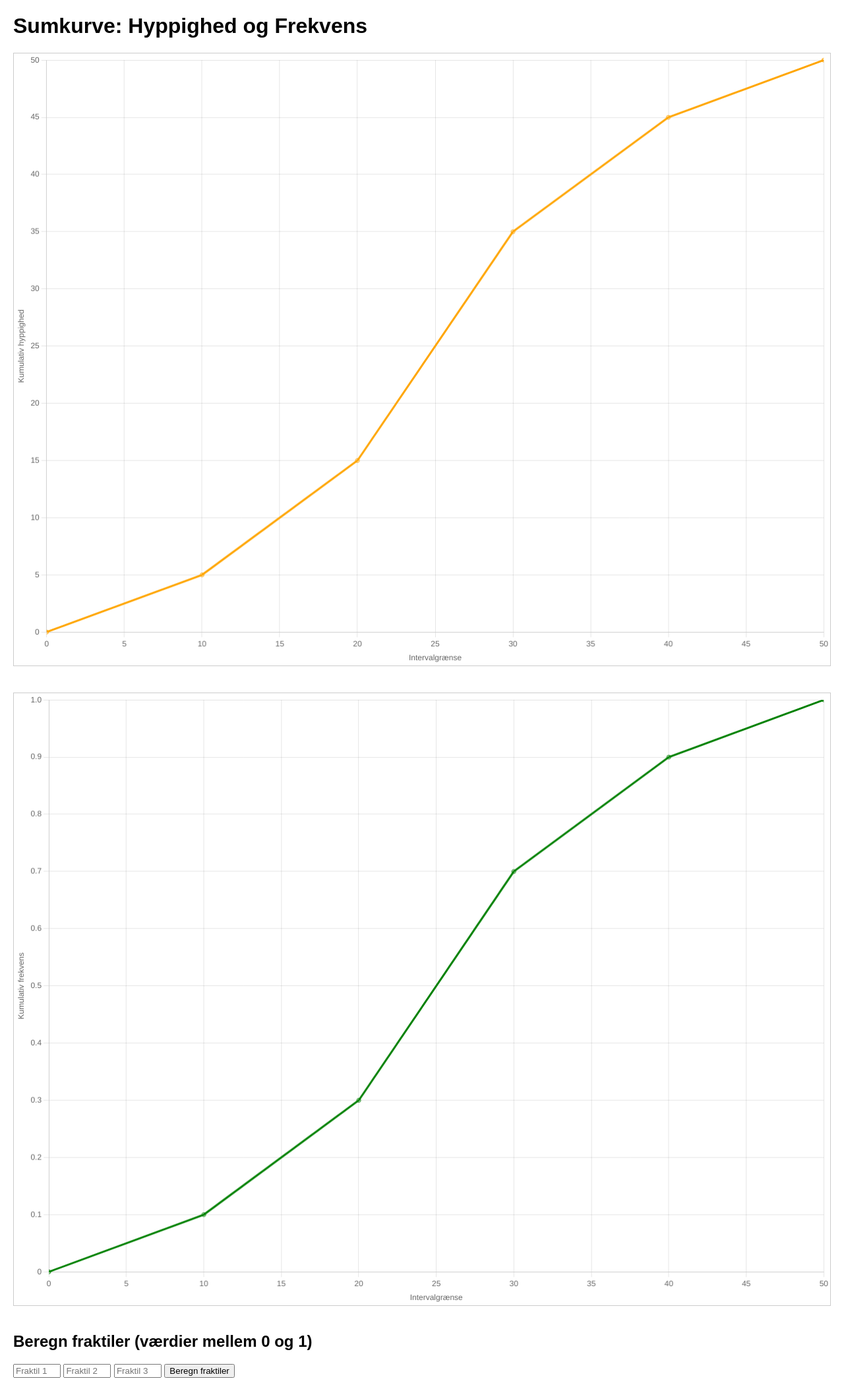
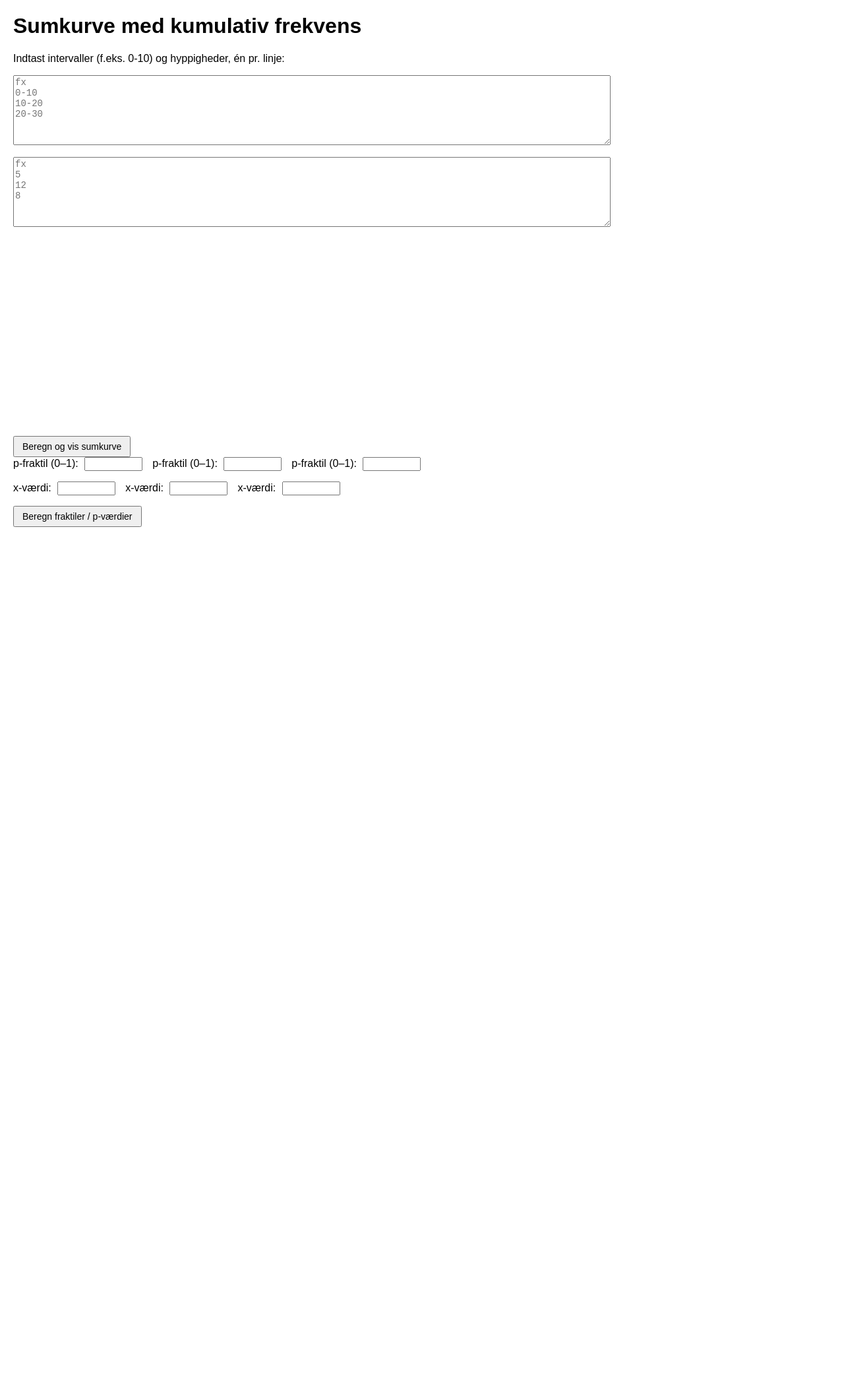
Before and after one commit to jenskaalby/matkem, a Jekyll site: the page matematik/deskstat/grupp_obs.html, which Jekyll copies as it is, in a window 1280 px wide. Shown: the whole page at 66% size. Built offline with Jekyll 4.4.1, drawn with Linux system fonts in a browser that asks for light colours; after the commit the page ends 900 px from its top, so only the background shows below that; some of the changed lines change nothing that is shown.

Commit message:
Update grupp_obs.html

```diff
--- a/matematik/deskstat/grupp_obs.html
+++ b/matematik/deskstat/grupp_obs.html
@@ -3,79 +3,237 @@
 <head>
   <meta charset="UTF-8" />
   <meta name="viewport" content="width=device-width, initial-scale=1" />
-<title>Sumkurve med Fraktiler</title>
+  <title>Sumkurve med kumulativ frekvens</title>
   <script src="https://cdn.jsdelivr.net/npm/chart.js"></script>
   <style>
-  body { font-family: Arial, sans-serif; margin: 20px; }
-  canvas { border: 1px solid #ccc; margin-bottom: 40px; }
-  #fraktiler { margin-top: 20px; }
+    body {
+      font-family: Arial, sans-serif;
+      margin: 20px;
+      max-width: 900px;
+    }
+    textarea {
+      width: 100%;
+      height: 100px;
+      font-size: 14px;
+      margin-bottom: 1em;
+    }
+    input[type="number"] {
+      width: 80px;
+    }
+    table {
+      border-collapse: collapse;
+      width: 100%;
+      margin-bottom: 1em;
+    }
+    th, td {
+      border: 1px solid #aaa;
+      padding: 6px 8px;
+      text-align: center;
+    }
+    th {
+      background-color: #eee;
+    }
+    #sumkurveCanvas {
+      max-width: 100%;
+      height: 300px;
+      margin-bottom: 20px;
+    }
+    .flex-row {
+      display: flex;
+      gap: 15px;
+      margin-bottom: 1em;
+      flex-wrap: wrap;
+      align-items: center;
+    }
+    label {
+      margin-right: 5px;
+    }
+    button {
+      padding: 6px 12px;
+      font-size: 14px;
+      cursor: pointer;
+    }
   </style>
 </head>
 <body>
+  <h1>Sumkurve med kumulativ frekvens</h1>
 
-<h1>Sumkurve: Hyppighed og Frekvens</h1>
+  <p>Indtast intervaller (f.eks. 0-10) og hyppigheder, én pr. linje:</p>
+  <textarea id="intervals" placeholder="fx&#10;0-10&#10;10-20&#10;20-30"></textarea>
+  <textarea id="frequencies" placeholder="fx&#10;5&#10;12&#10;8"></textarea>
 
-<canvas id="sumkurveHyppighedCanvas" width="800" height="600"></canvas>
-<canvas id="sumkurveFrekvensCanvas" width="800" height="600"></canvas>
+  <button onclick="processData()">Beregn og vis sumkurve</button>
 
-<div id="fraktiler">
-  <h2>Beregn fraktiler (værdier mellem 0 og 1)</h2>
-  <input id="fraktilInput1" type="number" step="0.01" min="0" max="1" placeholder="Fraktil 1 (fx 0.25)" />
-  <input id="fraktilInput2" type="number" step="0.01" min="0" max="1" placeholder="Fraktil 2 (fx 0.5)" />
-  <input id="fraktilInput3" type="number" step="0.01" min="0" max="1" placeholder="Fraktil 3 (fx 0.75)" />
-  <button onclick="beregnFraktiler()">Beregn fraktiler</button>
-  <div id="fraktilResultat"></div>
+  <canvas id="sumkurveCanvas"></canvas>
+
+  <div class="flex-row">
+    <div>
+      <label for="fraktilInput1">p-fraktil (0–1):</label>
+      <input id="fraktilInput1" type="number" step="0.01" min="0" max="1" />
+    </div>
+    <div>
+      <label for="fraktilInput2">p-fraktil (0–1):</label>
+      <input id="fraktilInput2" type="number" step="0.01" min="0" max="1" />
+    </div>
+    <div>
+      <label for="fraktilInput3">p-fraktil (0–1):</label>
+      <input id="fraktilInput3" type="number" step="0.01" min="0" max="1" />
+    </div>
   </div>
 
+  <div class="flex-row">
+    <div>
+      <label for="xInput1">x-værdi:</label>
+      <input id="xInput1" type="number" step="any" />
+    </div>
+    <div>
+      <label for="xInput2">x-værdi:</label>
+      <input id="xInput2" type="number" step="any" />
+    </div>
+    <div>
+      <label for="xInput3">x-værdi:</label>
+      <input id="xInput3" type="number" step="any" />
+    </div>
+  </div>
+
+  <button onclick="beregnFraktiler()">Beregn fraktiler / p-værdier</button>
+
+  <div id="fraktilResultat" style="margin-top: 1em; font-weight: bold;"></div>
+
+  <div id="results"></div>
+
 <script>
-let sumChartHyppighed = null;
-let sumChartFrekvens = null;
+let globalData = {};
+let sumChart;
 
-const globalData = {
-  // Eksempeldata - justér eller hent dynamisk efter behov
-  intervals: [
-    [0, 10],
-    [10, 20],
-    [20, 30],
-    [30, 40],
-    [40, 50]
-  ],
-  frequencies: [5, 10, 20, 10, 5],
-  N: 50,
-  cumFreq: []
-};
+function processData() {
+  const intervalsRaw = document.getElementById("intervals").value.trim();
+  const frequenciesRaw = document.getElementById("frequencies").value.trim();
+  if (!intervalsRaw || !frequenciesRaw) {
+    alert("Indtast venligst både intervaller og hyppigheder.");
+    return;
+  }
+  const intervals = intervalsRaw.split("\n").map(line => {
+    const parts = line.trim().split("-");
+    if (parts.length !== 2) {
+      alert("Intervaller skal være på formatet a-b");
+      throw new Error("Forkert interval format");
+    }
+    return [Number(parts[0]), Number(parts[1])];
+  });
+  const frequencies = frequenciesRaw.split("\n").map(x => Number(x.trim()));
 
-function beregnKumulativHyppighed() {
-  let cumFreq = [];
-  let total = 0;
-  for (let f of globalData.frequencies) {
-    total += f;
-    cumFreq.push(total);
-  }
-  globalData.cumFreq = cumFreq;
-  globalData.N = total;
+  if (intervals.length !== frequencies.length) {
+    alert("Antallet af intervaller og hyppigheder skal være det samme.");
+    return;
   }
 
-// Beregn kumulativ frekvens ved start
-beregnKumulativHyppighed();
+  const N = frequencies.reduce((a, b) => a + b, 0);
+  if (N === 0) {
+    alert("Samlet hyppighed må ikke være nul.");
+    return;
+  }
+  const midpoints = intervals.map(([a, b]) => (a + b) / 2);
+  const mean = frequencies.reduce((sum, f, i) => sum + f * midpoints[i], 0) / N;
+  const varPop = frequencies.reduce((sum, f, i) => sum + f * (midpoints[i] - mean) ** 2, 0) / N;
+  const stdPop = Math.sqrt(varPop);
+  const varSample = N > 1 ? frequencies.reduce((sum, f, i) => sum + f * (midpoints[i] - mean) ** 2, 0) / (N - 1) : NaN;
+  const stdSample = Math.sqrt(varSample);
+  const cumFreq = [];
+  let sum = 0;
+  for (let f of frequencies) {
+    sum += f;
+    cumFreq.push(sum);
+  }
 
-function showSumkurveHyppighed() {
-  const { intervals, cumFreq } = globalData;
-  if (!intervals || !cumFreq) return;
+  const rows = intervals.map((interval, i) => {
+    return `
+      <tr>
+        <td>${interval[0]}–${interval[1]}</td>
+        <td>${frequencies[i]}</td>
+        <td>${midpoints[i].toFixed(2)}</td>
+        <td>${cumFreq[i]}</td>
+        <td>${(cumFreq[i] / N * 100).toFixed(2)}%</td>
+      </tr>`;
+  });
 
+  document.getElementById("results").innerHTML = `
+    <div id="exportContent">
+      <h2>📊 Oversigt over data</h2>
+      <table>
+        <tr><th>Interval</th><th>Hyppighed</th><th>Midtpunkt</th><th>Kum. hyppighed</th><th>Kum. frekvens (%)</th></tr>
+        ${rows.join("")}
+      </table>
+      <h2>📋 Statistik</h2>
+      <table>
+        <tr><th>Parameter</th><th>Værdi</th></tr>
+        <tr><td>n</td><td>${N}</td></tr>
+        <tr><td>Middelværdi</td><td>${mean.toFixed(2)}</td></tr>
+        <tr><td>Populationsvarians</td><td>${varPop.toFixed(2)}</td></tr>
+        <tr><td>Populationsspredning</td><td>${stdPop.toFixed(2)}</td></tr>
+        <tr><td>Stikprøvevarians</td><td>${varSample.toFixed(2)}</td></tr>
+        <tr><td>Stikprøvespredning</td><td>${stdSample.toFixed(2)}</td></tr>
+      </table>
+    </div>`;
+
+  globalData = { intervals, frequencies, N, cumFreq, midpoints };
+
+  showSumkurve();
+  document.getElementById("fraktilResultat").innerHTML = "";
+}
+
+function interpolateXforP(p) {
+  // Beregn x-værdi (fraktil) for givet p (0 < p < 1)
+  const { intervals, frequencies, N, cumFreq } = globalData;
+  if (!intervals) return null;
+  const target = p * N;
+  for (let i = 0; i < frequencies.length; i++) {
+    if (cumFreq[i] >= target) {
+      const [a, b] = intervals[i];
+      const F = i > 0 ? cumFreq[i - 1] : 0;
+      const f_i = frequencies[i];
+      const h = b - a;
+      const xVal = a + ((target - F) / f_i) * h;
+      return xVal;
+    }
+  }
+  return null;
+}
+
+function interpolatePforX(x) {
+  // Beregn p (kumuleret frekvens) for givet x
+  const { intervals, frequencies, N, cumFreq } = globalData;
+  if (!intervals) return null;
+  for (let i = 0; i < intervals.length; i++) {
+    const [a, b] = intervals[i];
+    if (x <= b) {
+      const F = i > 0 ? cumFreq[i - 1] : 0;
+      const f_i = frequencies[i];
+      const h = b - a;
+      const pVal = (F + f_i * (x - a) / h) / N;
+      return pVal;
+    }
+  }
+  return 1;
+}
+
+function showSumkurve() {
+  const { intervals, cumFreq, N } = globalData;
+  if (!intervals) return;
+  // Data punkter med kumulativ frekvens (0-1)
   const points = [{ x: intervals[0][0], y: 0 }];
   for (let i = 0; i < intervals.length; i++) {
-    points.push({ x: intervals[i][1], y: cumFreq[i] });
+    points.push({ x: intervals[i][1], y: cumFreq[i] / N });
   }
 
-  const ctx = document.getElementById("sumkurveHyppighedCanvas").getContext("2d");
-  if (sumChartHyppighed) sumChartHyppighed.destroy();
+  const ctx = document.getElementById("sumkurveCanvas").getContext("2d");
+  if (sumChart) sumChart.destroy();
 
-  sumChartHyppighed = new Chart(ctx, {
+  sumChart = new Chart(ctx, {
     type: "line",
     data: {
       datasets: [{
-        label: "Kumulativ hyppighed",
+        label: "Kumulativ frekvens",
         data: points,
         borderColor: "orange",
         backgroundColor: "transparent",
@@ -94,143 +252,107 @@
           title: { display: true, text: "Intervalgrænse" },
           min: intervals[0][0],
           max: intervals[intervals.length - 1][1],
-          ticks: { stepSize: 5 }
-        },
-        y: {
-          beginAtZero: true,
-          title: { display: true, text: "Kumulativ hyppighed" },
-        }
-      },
-      plugins: { legend: { display: false } },
-      animation: false,
-    }
-  });
-}
-
-function showSumkurveFrekvens() {
-  const { intervals, cumFreq, N } = globalData;
-  if (!intervals || !cumFreq || !N) return;
-
-  const points = [{ x: intervals[0][0], y: 0 }];
-  for (let i = 0; i < intervals.length; i++) {
-    points.push({ x: intervals[i][1], y: cumFreq[i] / N });
-  }
-
-  const ctx = document.getElementById("sumkurveFrekvensCanvas").getContext("2d");
-  if (sumChartFrekvens) sumChartFrekvens.destroy();
-
-  sumChartFrekvens = new Chart(ctx, {
-    type: "line",
-    data: {
-      datasets: [{
-        label: "Kumulativ frekvens",
-        data: points,
-        borderColor: "green",
-        backgroundColor: "transparent",
-        tension: 0,
-        fill: false,
-        pointRadius: 3,
-        pointHoverRadius: 5,
-        showLine: true,
-      }]
-    },
-    options: {
-      responsive: true,
-      scales: {
-        x: {
-          type: "linear",
-          title: { display: true, text: "Intervalgrænse" },
-          min: intervals[0][0],
-          max: intervals[intervals.length - 1][1],
-          ticks: { stepSize: 5 }
+          ticks: { stepSize: 1 }
         },
         y: {
           beginAtZero: true,
           max: 1,
-          title: { display: true, text: "Kumulativ frekvens" },
+          title: { display: true, text: "Kumulativ frekvens" }
         }
       },
-      plugins: { legend: { display: false } },
+      plugins: {
+        legend: { display: false }
+      },
       animation: false,
     }
   });
 }
 
 function beregnFraktiler() {
-  const p1 = parseFloat(document.getElementById("fraktilInput1").value);
-  const p2 = parseFloat(document.getElementById("fraktilInput2").value);
-  const p3 = parseFloat(document.getElementById("fraktilInput3").value);
-  const pValues = [p1, p2, p3].filter(p => !isNaN(p) && p >= 0 && p <= 1);
+  const pInputs = [
+    Number(document.getElementById("fraktilInput1").value),
+    Number(document.getElementById("fraktilInput2").value),
+    Number(document.getElementById("fraktilInput3").value),
+  ].filter(v => !isNaN(v) && v > 0 && v < 1);
 
-  if (!sumChartFrekvens) {
-    alert("Sumkurve for frekvens findes ikke - beregn først data.");
+  const xInputs = [
+    "xInput1", "xInput2", "xInput3"
+  ].map(id => {
+    const val = document.getElementById(id).value;
+    return val === "" ? null : parseFloat(val);
+  }).filter(v => !isNaN(v));
+
+  if (!globalData.intervals) {
+    alert("Indtast og beregn først data.");
     return;
   }
 
-  // Behold kun den oprindelige sumkurve-dataset, fjern tidligere fraktil linjer
-  sumChartFrekvens.data.datasets = sumChartFrekvens.data.datasets.slice(0, 1);
+  // For p-fraktiler: find x-værdier
+  const pPoints = pInputs.map(p => {
+    const xVal = interpolateXforP(p);
+    const yVal = p; // p er kumulativ frekvens (0-1)
+    return { x: xVal, y: yVal, p };
+  });
 
-  const { intervals, cumFreq, N, frequencies } = globalData;
-  if (!intervals || !cumFreq || !N) return;
+  // For x-inputs: find p-værdier og y (kumulativ frekvens)
+  const xPoints = xInputs.map(xVal => {
+    const p = interpolatePforX(xVal);
+    return { x: xVal, y: p, p };
+  });
 
-  let outputHtml = "<h3>Fraktiler (ud fra kumulativ frekvens)</h3><ul>";
+  const points = [...pPoints, ...xPoints].filter(pt => pt.x !== null && !isNaN(pt.x) && !isNaN(pt.y));
 
-  pValues.forEach((p) => {
-    // Find interval hvor p falder i den kumulative frekvens
-    let i = cumFreq.findIndex(cf => (cf / N) >= p);
-    if (i === -1) i = cumFreq.length - 1;
+  if (!sumChart) {
+    alert("Sumkurve findes ikke - beregn først data.");
+    return;
+  }
 
-    const L = intervals[i][0];                  // intervallets nedre grænse
-    const w = intervals[i][1] - intervals[i][0]; // intervalbredde
-    const F = i === 0 ? 0 : cumFreq[i - 1];    // kumulativ frekvens før intervallet
-    const f = frequencies[i];                   // hyppighed i intervallet
+  // Fjern tidligere linjer (undtagen sumkurven)
+  sumChart.data.datasets = sumChart.data.datasets.slice(0, 1);
 
-    // Beregn fraktil med lineær interpolation
-    const x_p = L + ((p * N - F) / f) * w;
-
-    outputHtml += `<li>p = ${p.toFixed(2)} → xₚ = ${x_p.toFixed(2)}</li>`;
-
-    // Lodret streg for fraktil (fra y=0 til y=p)
-    sumChartFrekvens.data.datasets.push({
-      label: `Fraktil p=${p.toFixed(2)}`,
-      data: [
-        { x: x_p, y: 0 },
-        { x: x_p, y: p }
-      ],
+  // Tilføj for hver punkt to stiplede linjer: lodret og vandret
+  points.forEach(({ x, y, p }) => {
+    // Lodret linje
+    sumChart.data.datasets.push({
+      label: "",
+      data: [{ x: x, y: 0 }, { x: x, y: y }],
       borderColor: "blue",
-      borderDash: [6, 6],
+      borderDash: [5, 5],
       fill: false,
       pointRadius: 0,
       tension: 0,
       showLine: true,
+      hoverRadius: 0,
+      hitRadius: 0,
+      order: 1,
     });
-
-    // Vandret streg for fraktil (fra x=interval start til x=x_p ved y=p)
-    sumChartFrekvens.data.datasets.push({
-      label: `Fraktil vandret p=${p.toFixed(2)}`,
-      data: [
-        { x: L, y: p },
-        { x: x_p, y: p }
-      ],
+    // Vandret linje
+    sumChart.data.datasets.push({
+      label: "",
+      data: [{ x: 0, y: y }, { x: x, y: y }],
       borderColor: "blue",
-      borderDash: [6, 6],
+      borderDash: [5, 5],
       fill: false,
       pointRadius: 0,
       tension: 0,
       showLine: true,
+      hoverRadius: 0,
+      hitRadius: 0,
+      order: 1,
     });
   });
 
-  sumChartFrekvens.update();
+  sumChart.update();
 
-  document.getElementById("fraktilResultat").innerHTML = outputHtml + "</ul>";
+  let txt = points.map(({ x, y, p }) => {
+    if (p) {
+      return `p = ${p.toFixed(2)}: x = ${x.toFixed(2)}, kumuleret hyppighed = ${(y * globalData.N).toFixed(0)}`;
     }
+    return "";
+  }).join("<br>");
 
-// Vis sumkurver ved start
-showSumkurveHyppighed();
-showSumkurveFrekvens();
-
+  document.getElementById("fraktilResultat").innerHTML = txt || "Ingen fraktiler/x-værdier valgt.";
+}
 </script>
-
 </body>
 </html>
```
Lines whose indentation alone changed are shown as unchanged.
